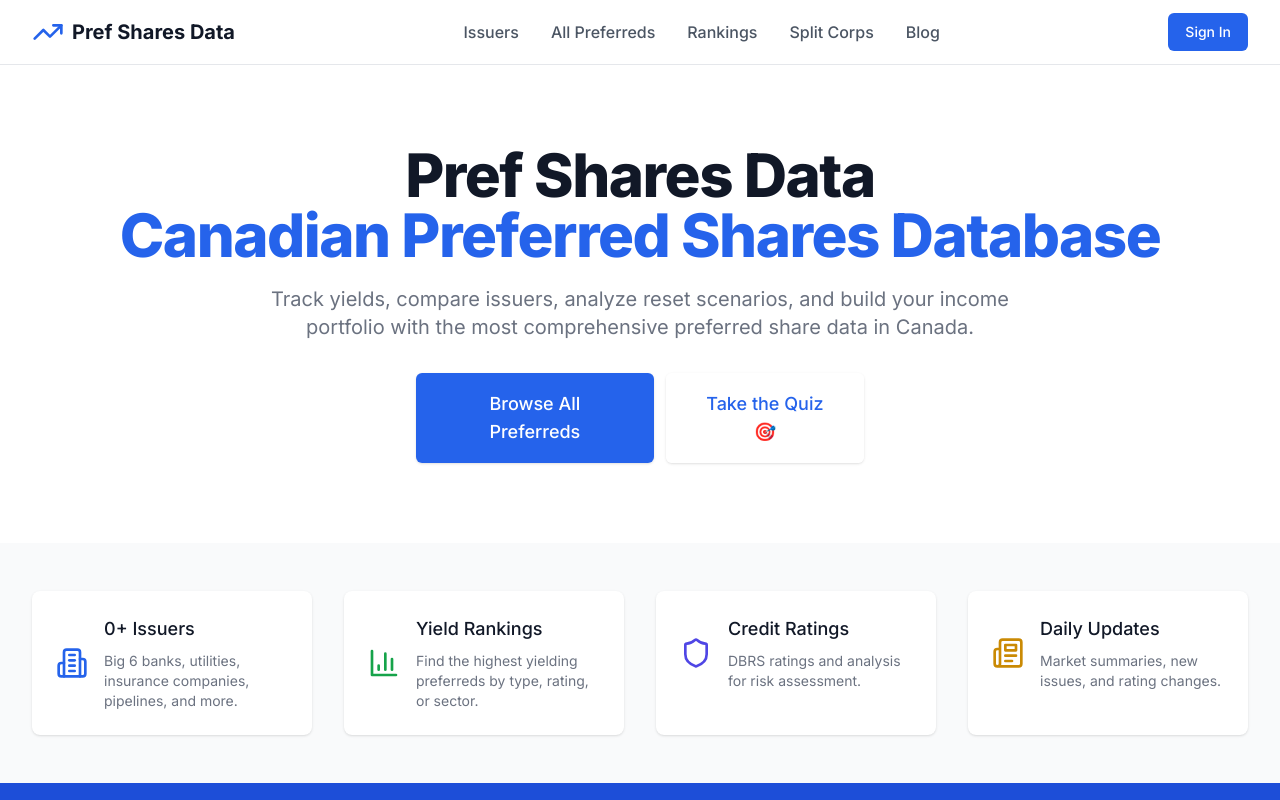
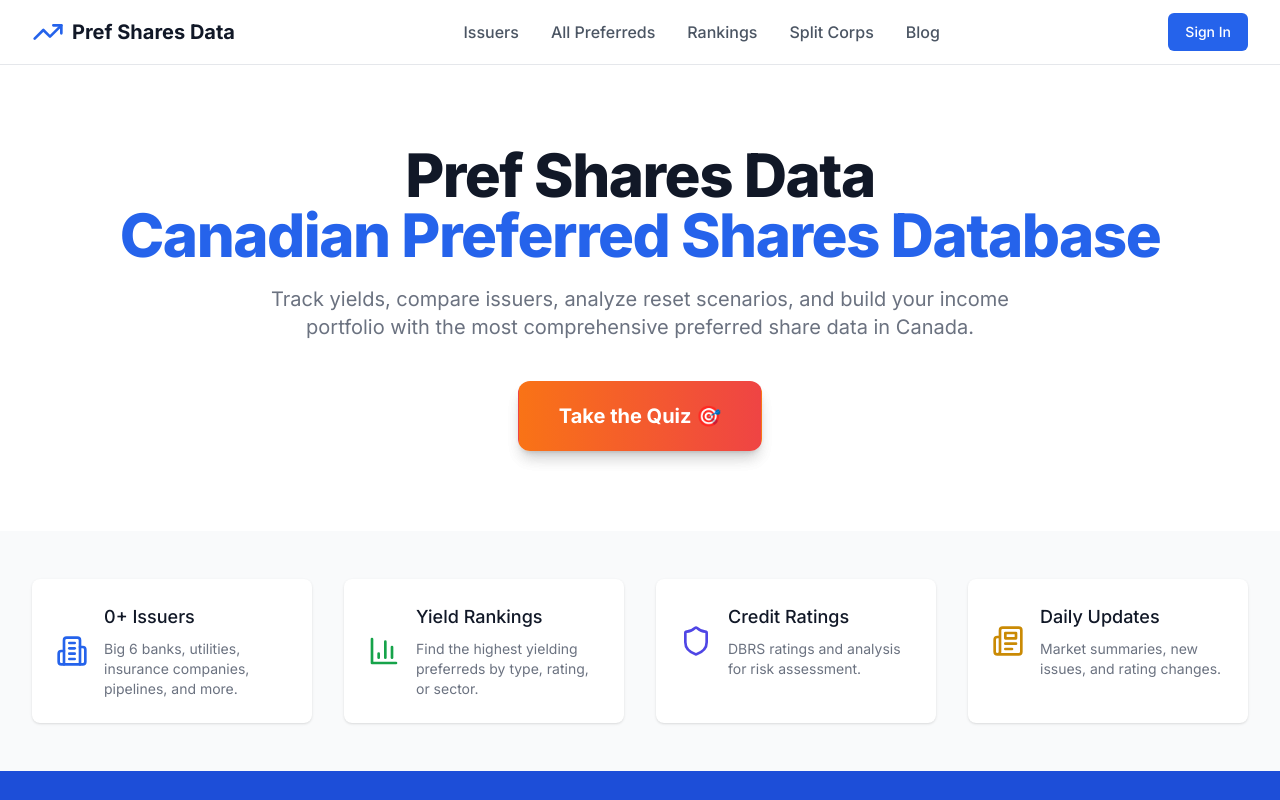
Before and after one commit to frankietheclaw/prefshares-platform, a Next.js app: page / in a window 1280 px wide. Shown: the top 800 px of the page. Built offline with nearby package versions, Linux system fonts and the light colour scheme; no server answers; the database is empty.

Commit message:
Hero: Remove Browse button, make Quiz CTA bigger and more prominent

```diff
--- a/app/page.tsx
+++ b/app/page.tsx
@@ -32,19 +32,11 @@
             <p className="mt-3 max-w-md mx-auto text-base text-gray-500 sm:text-lg md:mt-5 md:text-xl md:max-w-3xl">
               Track yields, compare issuers, analyze reset scenarios, and build your income portfolio with the most comprehensive preferred share data in Canada.
             </p>
-            <div className="mt-5 max-w-md mx-auto sm:flex sm:justify-center md:mt-8">
-              <div className="rounded-md shadow">
-                <Link
-                  href="/preferreds"
-                  className="w-full flex items-center justify-center px-8 py-3 border border-transparent text-base font-medium rounded-md text-white bg-primary-600 hover:bg-primary-700 md:py-4 md:text-lg"
-                >
-                  Browse All Preferreds
-                </Link>
-              </div>
-              <div className="mt-3 rounded-md shadow sm:mt-0 sm:ml-3">
+            <div className="mt-8 max-w-md mx-auto sm:flex sm:justify-center md:mt-10">
+              <div className="rounded-xl shadow-lg transform hover:scale-105 transition-transform">
                 <Link
                   href="/quiz"
-                  className="w-full flex items-center justify-center px-8 py-3 border border-transparent text-base font-medium rounded-md text-primary-600 bg-white hover:bg-gray-50 md:py-4 md:text-lg"
+                  className="w-full flex items-center justify-center px-10 py-5 border border-transparent text-xl font-bold rounded-xl text-white bg-gradient-to-r from-orange-500 to-red-500 hover:from-orange-600 hover:to-red-600 shadow-lg"
                 >
                   Take the Quiz 🎯
                 </Link>
```
